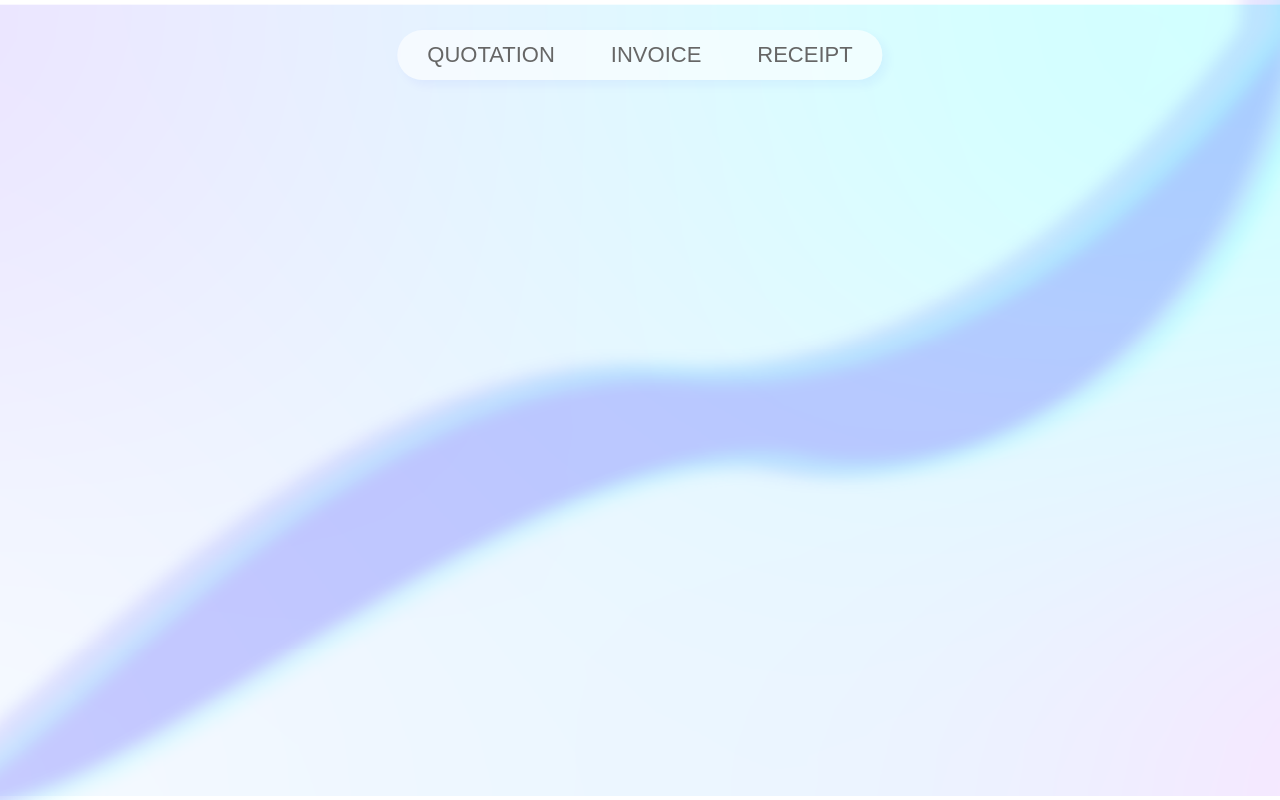
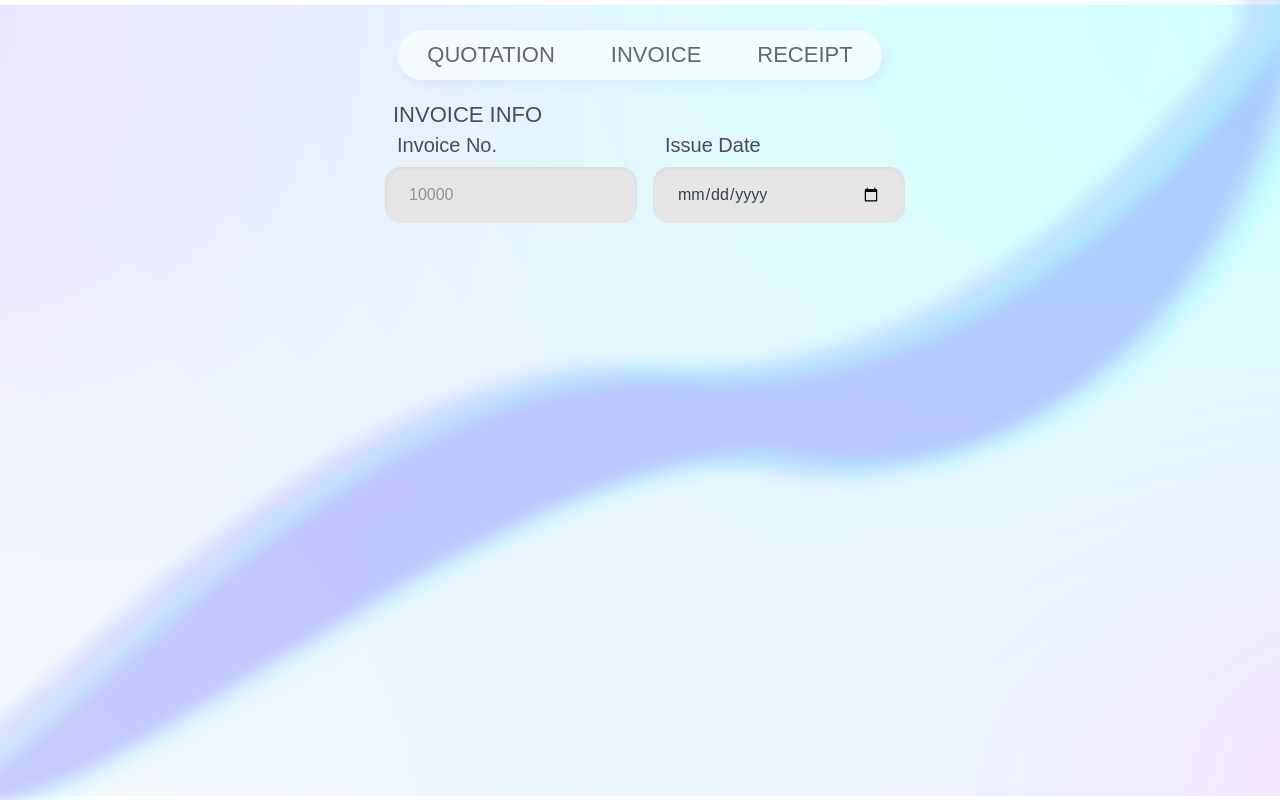
Before and after one commit to Ahmadkalims/InvoicerX, a React (Vite) app: page / in a window 1280 px wide. Built offline with nearby package versions, Linux system fonts and the light colour scheme.

Commit message:
Added Forms Updated InputFieldStyle

```diff
--- a/index.html
+++ b/index.html
@@ -22,5 +22,5 @@
 
 <!--
 git add .
-git commit -m "added InputFieldStyle component and updated Former component to use it"
+git commit -m "Added Forms Updated InputFieldStyle"
 git push origin main-->
--- a/src/App.jsx
+++ b/src/App.jsx
@@ -1,6 +1,7 @@
 import React from 'react';
 import Header from './components/Header';
 import BGBlueLight from './assets/BG-Blue-light.png';
+import Form from './components/Form';
 
 function App() {
   return (
@@ -14,6 +15,7 @@ function App() {
     >
       <Header />
 
+      <Form />
     </div>
   );
 }
--- /dev/null
+++ b/src/components/Form.jsx
@@ -0,0 +1,25 @@
+import React from "react";
+import InputFieldStyle from "./InputFieldStyle";
+
+const Form = () => {
+  return (
+    <>
+    <header className="fixed top-[100px] left-1/2 -translate-x-1/2 w-full max-w-[510px] z-50">
+      <h1 className="text-[#4d4d4d] text-xl font-bold2 ml-2"
+      style={{ fontFamily: "'Montserrat-regular', sans-serif", fontSize: "22px" }}>INVOICE INFO</h1>
+
+      <div className="flex flex-row gap-4">
+
+        <InputFieldStyle label="Invoice No." placeholder="10000" type="number" />
+        <InputFieldStyle label="Issue Date" placeholder="mm-dd-yyyy" type="date" />
+
+        </div>
+
+
+
+    </header>
+    </>
+  );
+};
+
+export default Form;
--- a/src/components/Former.jsx
+++ /dev/null
@@ -1,15 +0,0 @@
-import React from "react";
-import InputFieldStyle from "./InputFieldStyle";
-
-const Former = () => {
-  return (
-    <header className="top-1/2 left-1/2 transform -translate-x-1/2 -translate-y-1/2 bg-white p-6 rounded-lg shadow-lg w-[400px] flex flex-col items-center">
-      <h1>LOGO</h1>
-      <InputFieldStyle label="Email" placeholder="Enter your email" />
-      <InputFieldStyle label="Password" placeholder="Enter your password" type="password" />
-
-    </header>
-  );
-};
-
-export default Former;
--- a/src/components/Header.jsx
+++ b/src/components/Header.jsx
@@ -5,6 +5,7 @@ import InputFieldStyle from "./InputFieldStyle";
 
 const Header = () => {
   return (
+    <>
       <header
         className="fixed top-[30px] left-1/2 -translate-x-1/2 bg-[#ffffff]/60 p-1.5 rounded-full flex gap-2 z-50"
         style={{
@@ -18,6 +19,8 @@ const Header = () => {
       </header>
 
 
+
+    </>
   );
 };
 
--- a/src/components/InputFieldStyle.jsx
+++ b/src/components/InputFieldStyle.jsx
@@ -2,14 +2,15 @@ import React from "react";
 
 const InputFieldStyle = ({ label, placeholder, type = 'text' }) => {
   return (
-    <div className="mb-4">
-      <label className="block text-gray-600 text-xl font-light mb-2">
+    <div className="mb-4"
+    style={{ fontFamily: "'Montserrat-light', sans-serif", fontSize: "px" }}>
+      <label className="block text-[#4d4d4d] text-xl font-light mb-2 ml-3">
         {label}
       </label>
       <input
         type={type}
         placeholder={placeholder}
-        className="w-[252px] bg-[#e6e6e6] text-gray-700 text-[16px] font-light px-6 py-4 rounded-[24px] focus:outline-none shadow-inner"
+        className="w-[252px] bg-[#e6e6e6] text-gray-700 text-[16px] font-light px-6 py-4 rounded-[16px] focus:outline-none shadow-inner"
       />
     </div>
   );
```
Lines whose indentation alone changed are shown as unchanged.
